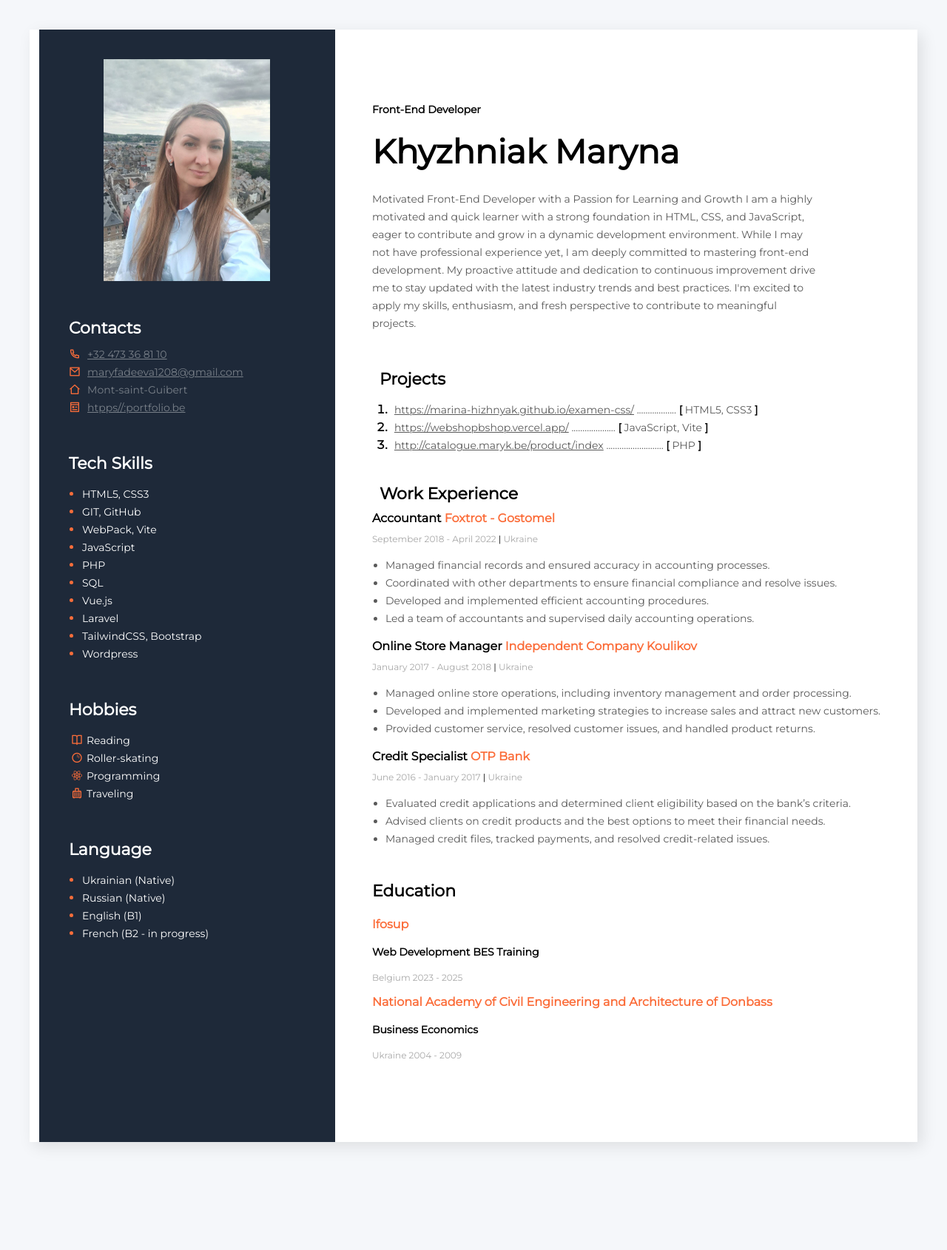
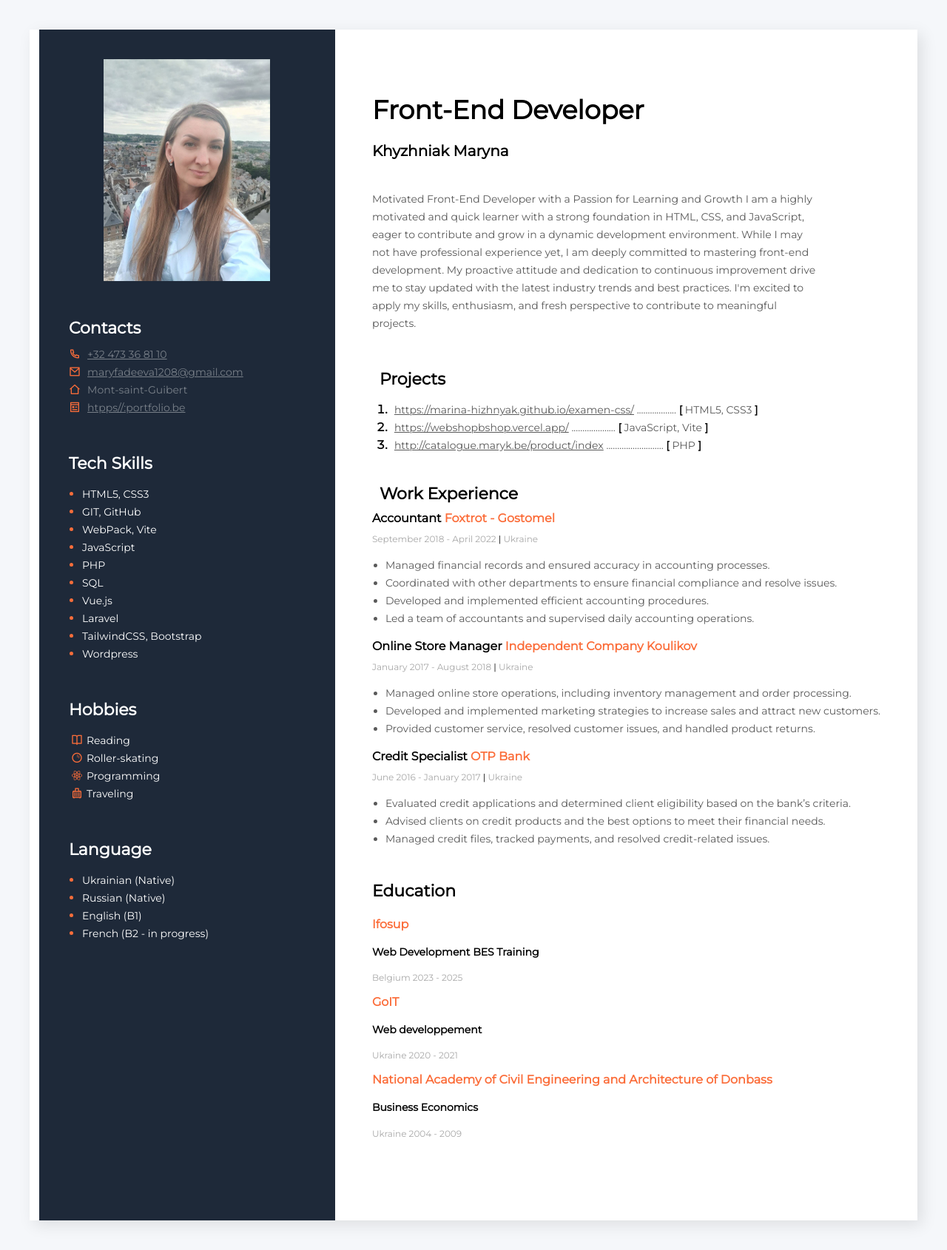
Before and after one commit to Marina-Hizhnyak/CV, a plain HTML site: page index.html in a window 1280 px wide. Shown: the whole page at 74% size. Before the commit the page ends 1584 px from the top, so only its background shows below. Drawn offline with nearby package versions, Linux system fonts and the light colour scheme.

Commit message:
corriges

```diff
--- a/css/style.css
+++ b/css/style.css
@@ -36,7 +36,7 @@ body {
 }
 
 .about-my-profession {
-  font-size: 14px;
+  font-size: 35px;
   font-style: normal;
   font-weight: 700px;
   line-height: 17px;
@@ -46,7 +46,7 @@ body {
 .about-my-name {
   font-style: normal;
   font-weight: bold;
-  font-size: 45px;
+  font-size: 20px;
   line-height: 55px;
   margin: 20px 0 25px 0;
   color: #000;
--- a/index.html
+++ b/index.html
@@ -134,6 +134,9 @@
                 <h3 class="my-Education-university">Ifosup</h3>
                 <h4 class="my-Education-university-faculty">Web Development BES Training</h4>
                 <p class="my-Work-Experience-period">Belgium 2023 - 2025</p>
+                <h3 class="my-Education-university">GoIT</h3>
+                <h4 class="my-Education-university-faculty">Web developpement</h4>
+                <p class="my-Work-Experience-period">Ukraine 2020 - 2021</p>
                 <h3 class="my-Education-university">National Academy of Civil Engineering and Architecture of Donbass
                 </h3>
                 <h4 class="my-Education-university-faculty">Business Economics</h4>
```
